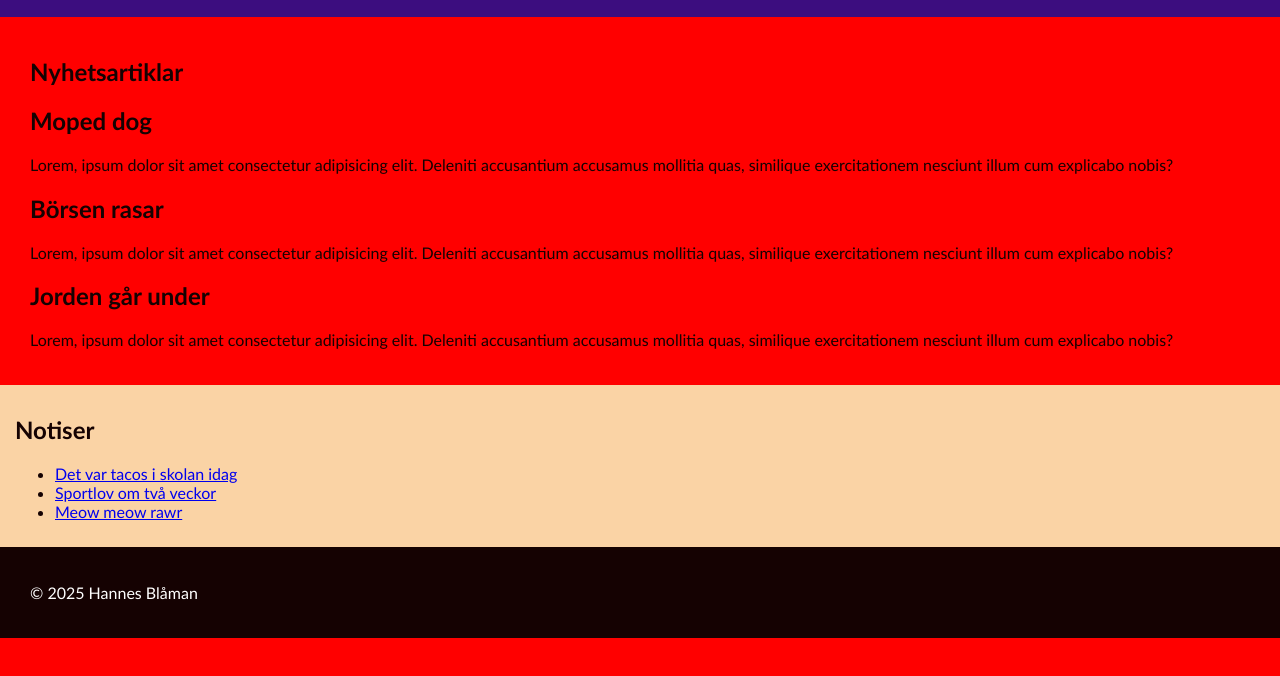
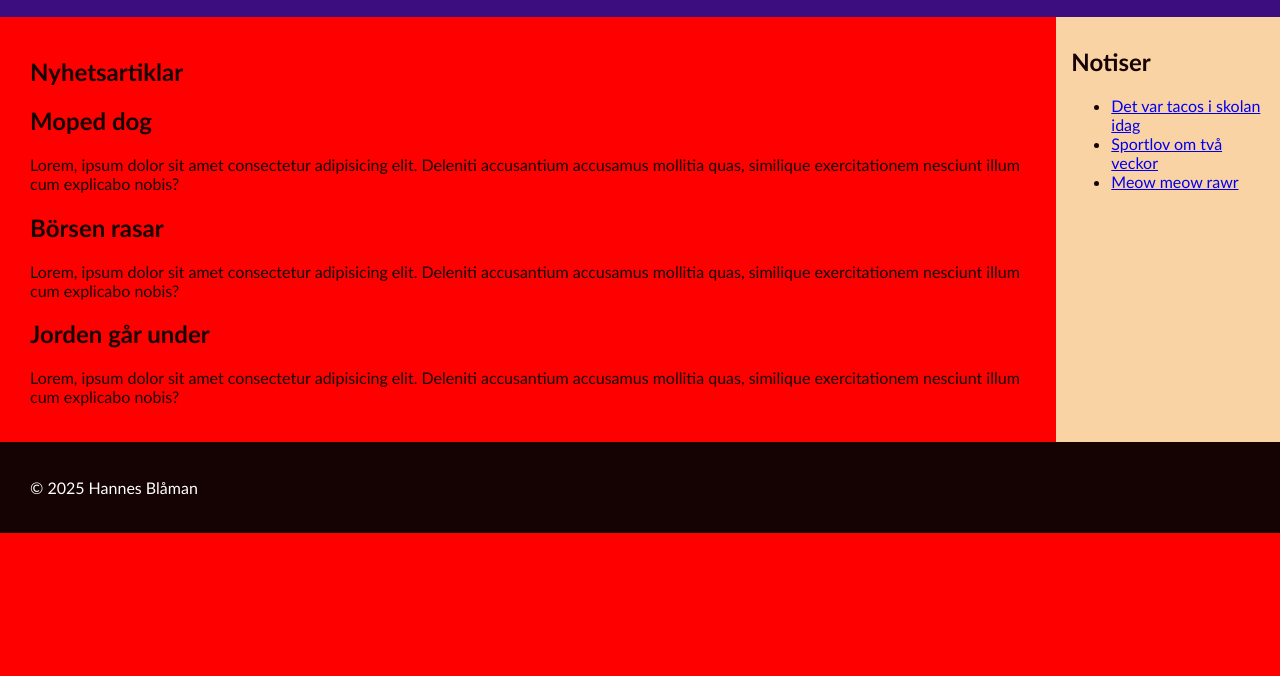
Before and after one commit to magisterblaman/AW23-IND_WEUWEB01_07_Plattformsanpassning, a plain HTML site: page index.html in a window 1280 px wide. Shown: the part 74-750 px from the top of the page. Drawn offline with Linux system fonts and the light colour scheme.

Commit message:
Media färdigt

```diff
--- a/css/style.css
+++ b/css/style.css
@@ -35,6 +35,11 @@ header a {
 	color: white;
 }
 
+main {
+	display: flex;
+	flex-direction: column;
+}
+
 section {
 	padding: 20px 30px;
 }
@@ -56,10 +61,9 @@ footer {
 	color: white;
 }
 
-
-@media screen and (min-width: 1000px) {
+@media screen and (min-width: 768px) {
 	body {
-		background-color: red;
+		background-color: lime;
 	}
 
 	header {
@@ -67,9 +71,24 @@ footer {
 		justify-content: space-between;
 		align-items: center;
 	}
+}
+
+
+@media screen and (min-width: 1000px) {
+	body {
+		background-color: red;
+	}
 
 	header ul {
 		flex-direction: row;
 		gap: 20px;
 	}
+
+	main {
+		flex-direction: row;
+	}
+
+	section {
+		flex-grow: 1;
+	}
 }
```
